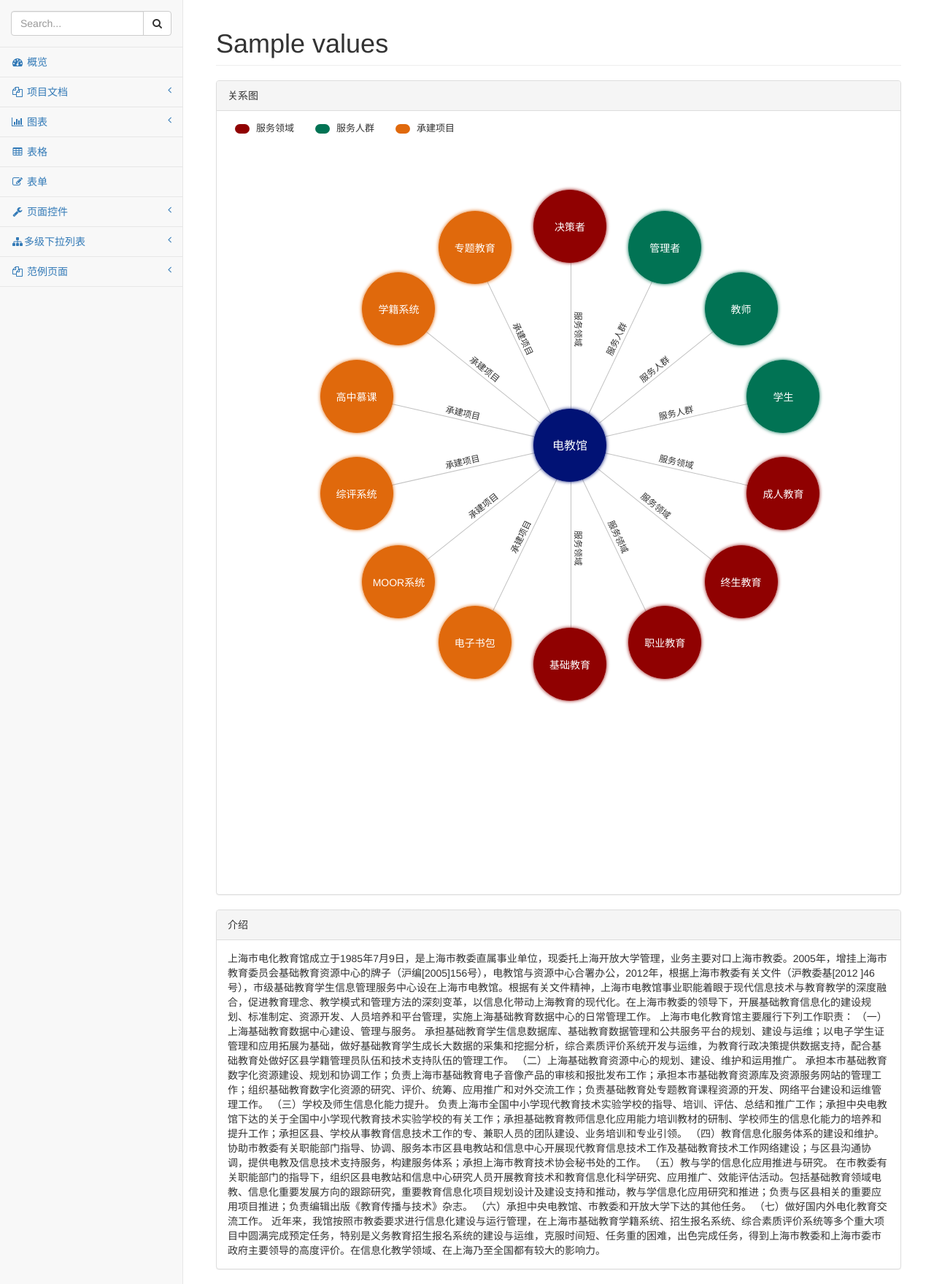
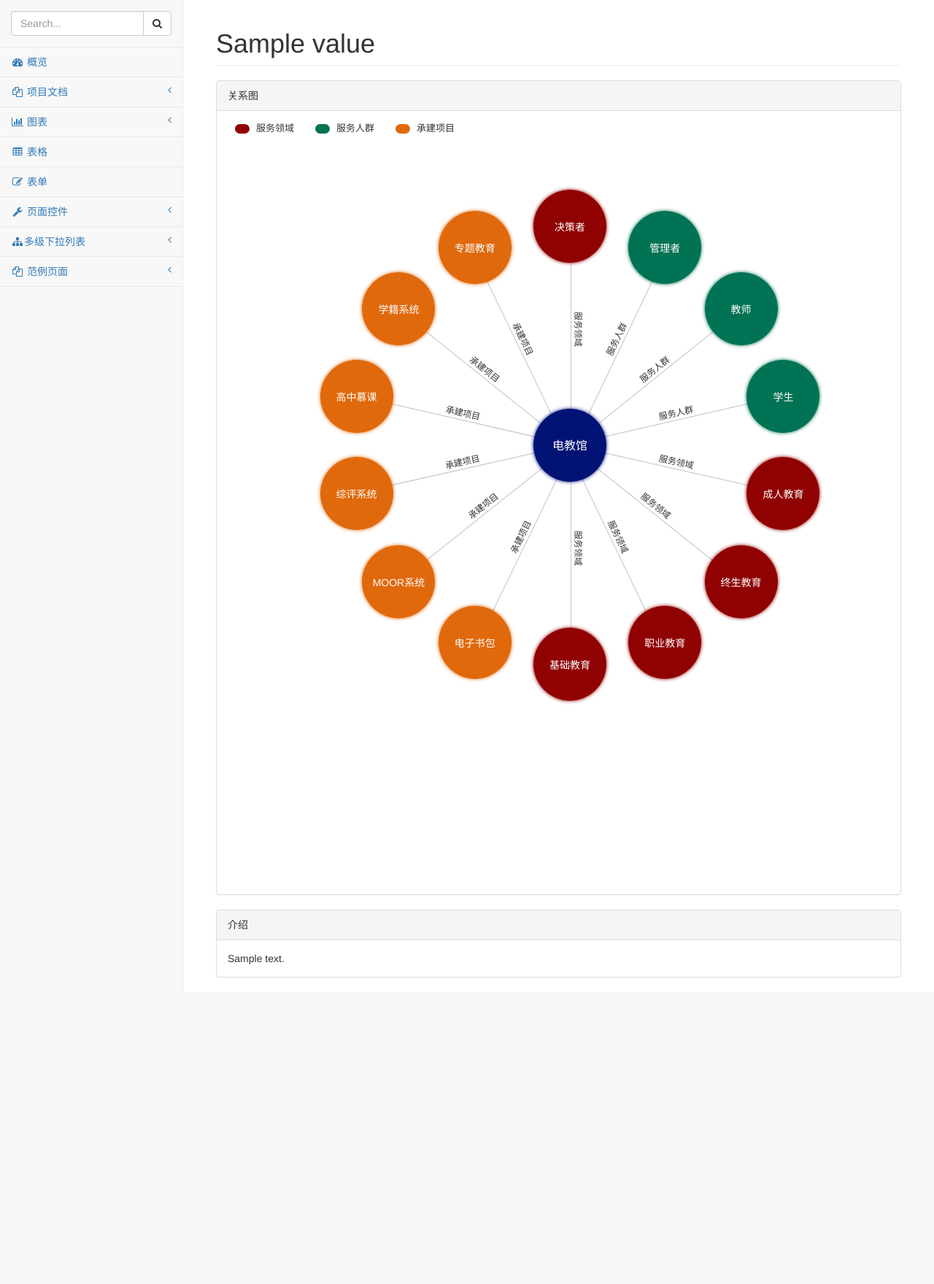
Before and after one commit to zhangxing1981/TornadoWeb, a Python web app: template templates/detail.html in a window 1280 px wide. Shown: the part 51-1810 px from the top of the page at 73% size. After the commit the page ends 1410 px from the top, so only its background shows below. Run offline with Jinja, Linux system fonts and the light colour scheme; the template is opened without the code that fills it: most values are stand-ins (such as "Sample title", 1, 10 or a date in 2020); some libraries are stand-ins or nearby versions.

Commit message:
updated by zhangxing

```diff
--- a/templates/detail.html
+++ b/templates/detail.html
@@ -385,7 +385,7 @@
             <div class="container-fluid">
                 <div class="row">
                     <div class="col-lg-12">
-                        <h1 class="page-header">{{values}}</h1>
+                        <h1 class="page-header">{{values["objectname"]}}</h1>
                     </div>
                     <!-- /.col-lg-12 -->
                 </div>
@@ -602,38 +602,8 @@ function getlink (x1, y1, x2, y2) {
                             介绍
                         </div>
                         <div class="panel-body">
-                            上海市电化教育馆成立于1985年7月9日，是上海市教委直属事业单位，现委托上海开放大学管理，业务主要对口上海市教委。2005年，增挂上海市教育委员会基础教育资源中心的牌子（沪编[2005]156号），电教馆与资源中心合署办公，2012年，根据上海市教委有关文件（沪教委基[2012 ]46号），市级基础教育学生信息管理服务中心设在上海市电教馆。根据有关文件精神，上海市电教馆事业职能着眼于现代信息技术与教育教学的深度融合，促进教育理念、教学模式和管理方法的深刻变革，以信息化带动上海教育的现代化。在上海市教委的领导下，开展基础教育信息化的建设规划、标准制定、资源开发、人员培养和平台管理，实施上海基础教育数据中心的日常管理工作。
-
-上海市电化教育馆主要履行下列工作职责：
-
-（一）上海基础教育数据中心建设、管理与服务。
-
-承担基础教育学生信息数据库、基础教育数据管理和公共服务平台的规划、建设与运维；以电子学生证管理和应用拓展为基础，做好基础教育学生成长大数据的采集和挖掘分析，综合素质评价系统开发与运维，为教育行政决策提供数据支持，配合基础教育处做好区县学籍管理员队伍和技术支持队伍的管理工作。
-
-（二）上海基础教育资源中心的规划、建设、维护和运用推广。
-
-承担本市基础教育数字化资源建设、规划和协调工作；负责上海市基础教育电子音像产品的审核和报批发布工作；承担本市基础教育资源库及资源服务网站的管理工作；组织基础教育数字化资源的研究、评价、统筹、应用推广和对外交流工作；负责基础教育处专题教育课程资源的开发、网络平台建设和运维管理工作。
-
-（三）学校及师生信息化能力提升。
-
-负责上海市全国中小学现代教育技术实验学校的指导、培训、评估、总结和推广工作；承担中央电教馆下达的关于全国中小学现代教育技术实验学校的有关工作；承担基础教育教师信息化应用能力培训教材的研制、学校师生的信息化能力的培养和提升工作；承担区县、学校从事教育信息技术工作的专、兼职人员的团队建设、业务培训和专业引领。
-
-（四）教育信息化服务体系的建设和维护。
-
-协助市教委有关职能部门指导、协调、服务本市区县电教站和信息中心开展现代教育信息技术工作及基础教育技术工作网络建设；与区县沟通协调，提供电教及信息技术支持服务，构建服务体系；承担上海市教育技术协会秘书处的工作。
-
-（五）教与学的信息化应用推进与研究。
-
-在市教委有关职能部门的指导下，组织区县电教站和信息中心研究人员开展教育技术和教育信息化科学研究、应用推广、效能评估活动。包括基础教育领域电教、信息化重要发展方向的跟踪研究，重要教育信息化项目规划设计及建设支持和推动，教与学信息化应用研究和推进；负责与区县相关的重要应用项目推进；负责编辑出版《教育传播与技术》杂志。
-
-（六）承担中央电教馆、市教委和开放大学下达的其他任务。
-
-（七）做好国内外电化教育交流工作。
-
-
-
-近年来，我馆按照市教委要求进行信息化建设与运行管理，在上海市基础教育学籍系统、招生报名系统、综合素质评价系统等多个重大项目中圆满完成预定任务，特别是义务教育招生报名系统的建设与运维，克服时间短、任务重的困难，出色完成任务，得到上海市教委和上海市委市政府主要领导的高度评价。在信息化教学领域、在上海乃至全国都有较大的影响力。
-                        </div>
+                            {{values["objectdescription"]}}
+                             </div>
                     </div>
                     </div>
             </div>
```
Also changed, not shown: handlers/Detail.py (+24 -1 lines), media/data/dictionary.json (added, +28 -0 lines).
